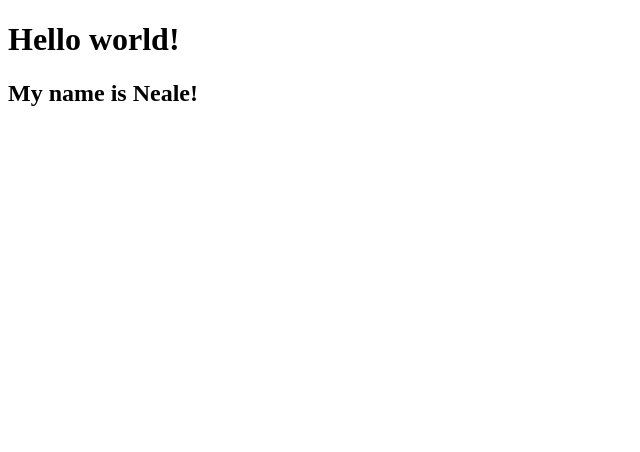
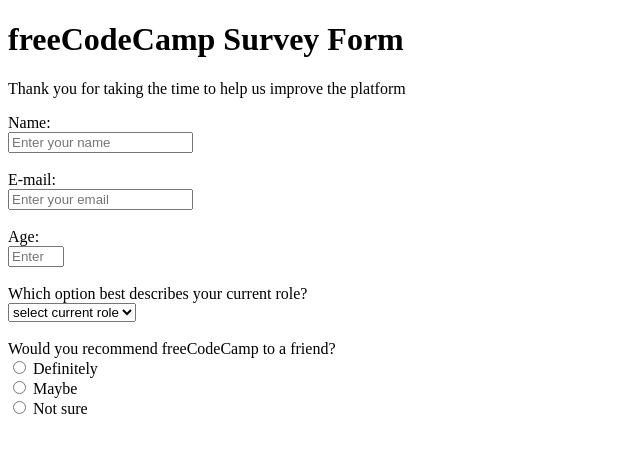
Before and after one commit to mateomh/Neale-Mateo-Microverse, a plain HTML site: page index.html in a window 1280 px wide. Shown: the whole page, without its empty margins (0-640 px from the left). Drawn offline with Linux system fonts and the light colour scheme.

Commit message:
added text fields, option menu and radio buttons

```diff
--- a/index.html
+++ b/index.html
@@ -3,12 +3,43 @@
 <head>
     <meta charset="UTF-8">
     <meta name="viewport" content="width=device-width, initial-scale=1.0">
-    <title>Document</title>
+    <link rel="stylesheet" href="css/styles.css">
+    <title>Neale-Mateo Project</title>
 </head>
 <body>
-    <h1>Hello world!</h1>
-    <h2>My name is Neale!</h2>
-
-
+    <h1 id="title">freeCodeCamp Survey Form</h1>
+    <p id="description">Thank you for taking the time to help us improve the platform</p>
+    <form id="survey-form">
+        <label id="name-label">Name:</label><br>
+        <input type="text" id="name" name="name" placeholder="Enter your name">
+        <br>
+        <br>
+        <label id="email-label">E-mail:</label><br>
+        <input type="email" name="email" id="email"placeholder="Enter your email">
+        <br>
+        <br>
+        <label id="number-label">Age:</label><br>
+        <input type="number" name="number" id="number" min="1" max="99" placeholder="Enter your age">
+        <br>
+        <br>
+        <label id="dropdown-label">Which option best describes your current role?</label><br>
+        <select name="dropdown" id="dropdown">
+            <option value="op1">select current role</option>
+            <option value="op2">Student</option>
+            <option value="op3">Full time job</option>
+            <option value="op4">Full time learner</option>
+            <option value="op5">Prefer not to say</option>
+            <option value="op6">Other</option>
+        </select>
+        <br>
+        <br>
+        <label>Would you recommend freeCodeCamp to a friend?</label><br>
+        <input type="radio" name="recommend" value="def">
+        <label for="def">Definitely</label><br>
+        <input type="radio" name="recommend" value="maybe">
+        <label for="def">Maybe</label><br>
+        <input type="radio" name="recommend" value="not">
+        <label for="def">Not sure</label><br>
+    </form>
 </body>
 </html>
```
Also changed, not shown: css/styles.css (added).
